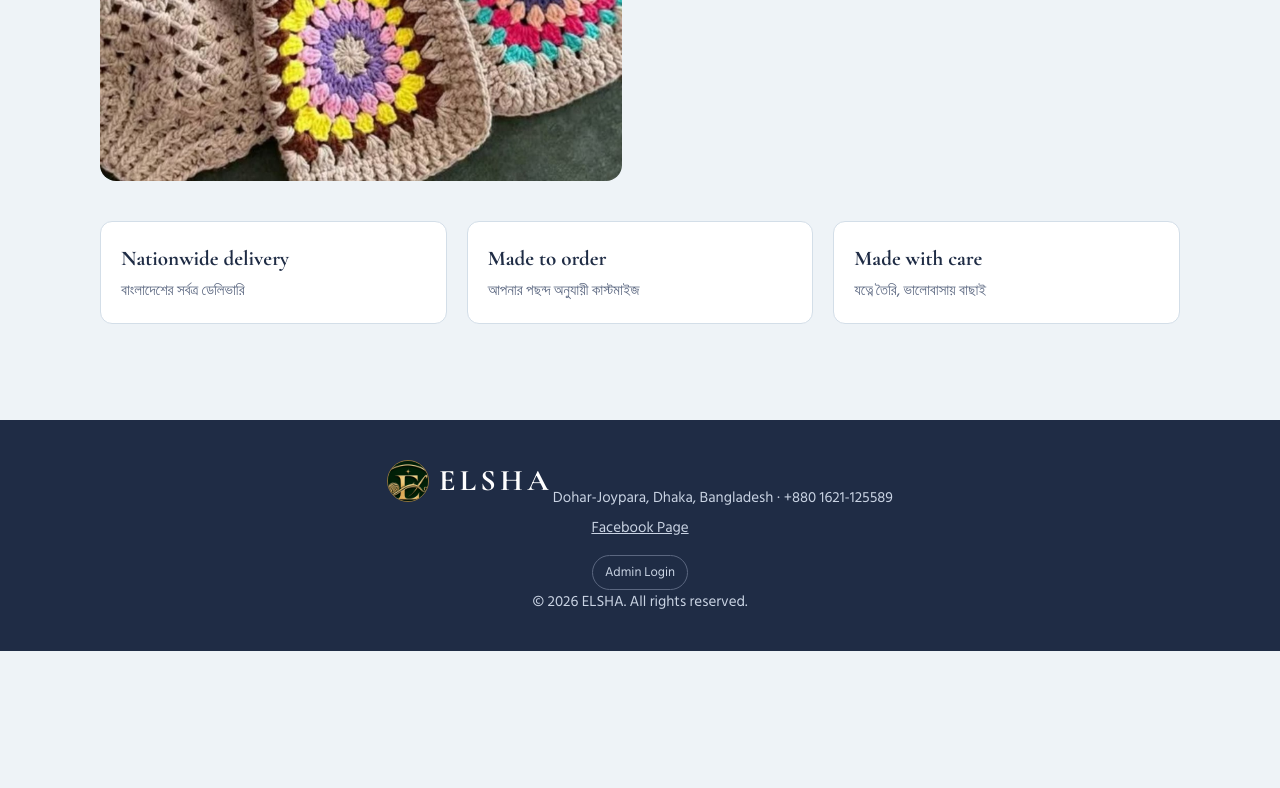
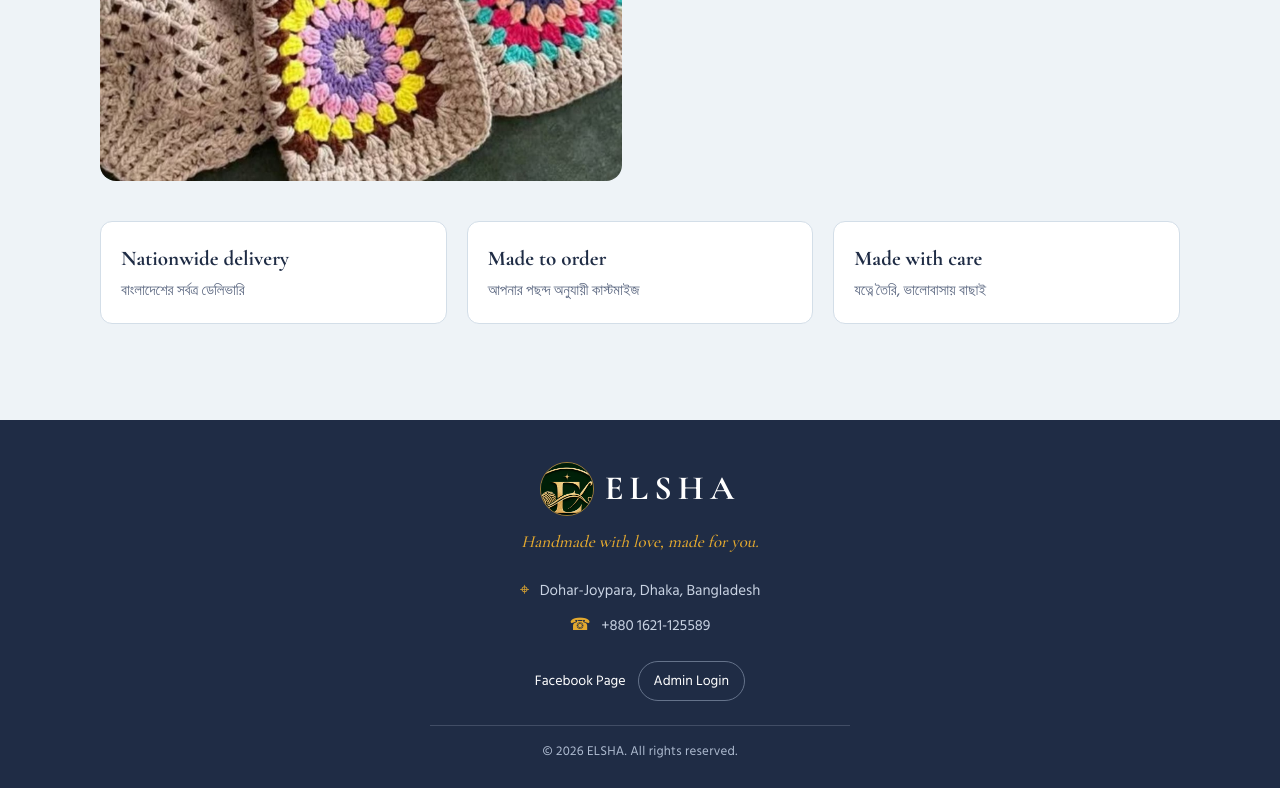
Before and after one commit to shawonlgg2-lab/Elsha, a plain HTML site: page index.html in a window 1280 px wide. Shown: the part 2907-3695 px from the top of the page. Before the commit the page ends 3558 px from the top, so only its background shows below. Drawn offline with nearby package versions, Linux system fonts and the light colour scheme; no server answers.

Commit message:
Add files via upload

```diff
--- a/index.html
+++ b/index.html
@@ -28,6 +28,33 @@ footer .logo{display:inline-flex;align-items:center;justify-content:center;color
 footer .brand-mark{width:42px;height:42px}
 @media(max-width:780px){footer .brand-mark{width:38px;height:38px}}
 
+
+/* ELSHA footer refinement */
+.site-footer{background:var(--ink);color:#C9D3E3;padding:42px 0 26px;margin-top:40px;text-align:center}
+.footer-inner{display:flex;flex-direction:column;align-items:center;gap:0}
+.site-footer .footer-logo{display:inline-flex;align-items:center;justify-content:center;gap:11px;color:#fff;margin:0;font-size:34px;letter-spacing:.18em;line-height:1}
+.site-footer .brand-mark{width:54px;height:54px;border:1px solid rgba(227,169,47,.65)}
+.footer-tagline{font-family:var(--serif);font-size:17px;font-style:italic;color:#E3A92F;margin:12px 0 20px}
+.footer-details{display:flex;flex-direction:column;align-items:center;gap:7px;font-size:15px}
+.footer-details a{color:#C9D3E3}
+.footer-details a:hover,.footer-links a:hover{color:#fff}
+.footer-symbol{display:inline-block;color:#E3A92F;margin-right:7px;font-size:17px}
+.footer-links{display:flex;align-items:center;justify-content:center;gap:12px;margin-top:22px}
+.footer-links a{color:#fff;font-size:14px}
+.footer-admin{border:1px solid #65738B;border-radius:999px;padding:7px 15px;transition:background .2s,border-color .2s}
+.footer-admin:hover{background:#30415F;border-color:#E3A92F}
+.footer-divider{width:min(100%,420px);height:1px;background:rgba(201,211,227,.2);margin:24px 0 15px}
+.footer-copy{font-size:13px;color:#AEBBD0;letter-spacing:.02em}
+@media(max-width:780px){
+  .site-footer{padding:34px 0 22px;margin-top:28px}
+  .site-footer .footer-logo{font-size:30px;gap:9px}
+  .site-footer .brand-mark{width:48px;height:48px}
+  .footer-tagline{font-size:16px;margin:10px 0 18px}
+  .footer-details{font-size:14px;gap:8px}
+  .footer-links{gap:10px;margin-top:20px}
+  .footer-copy{font-size:12px}
+}
+
 @media(prefers-reduced-motion:reduce){*{transition:none!important;scroll-behavior:auto!important}}
 </style>
 </head>
@@ -40,7 +67,25 @@ footer .brand-mark{width:42px;height:42px}
 <section class="sec" id="custom"><div class="wrap"><div class="custom"><div><h2>Custom Made, Just for You</h2><p style="margin-top:12px">ELSHA-র প্রতিটি পোশাক অর্ডার পাওয়ার পর আপনার জন্য আলাদাভাবে বানানো হয়। তাই রং, সাইজ ও ডিজাইন সবই আপনার পছন্দমতো।</p><p style="margin-top:20px"><a class="btn alt" href="#" data-contact>এখনই অর্ডার করুন</a></p></div><div class="steps"><div><b>পছন্দ বেছে নিন</b><span>কালেকশন থেকে ডিজাইন নির্বাচন করুন।</span></div><div><b>রং ও মাপ জানান</b><span>ফোনে আপনার পছন্দ ও সাইজ জানান।</span></div><div><b>আমরা হাতে বানাই</b><span>যত্ন নিয়ে তৈরি করে সারা বাংলাদেশে পাঠাই।</span></div></div></div></div></section>
 <section class="sec" id="story"><div class="wrap"><div class="story"><img src="assets/images/colorful-crochet-knit.jpg" alt="রঙিন হাতে বোনা ক্রোশে নিটওয়্যার"><div><h2>Every stitch, with care</h2><p>ELSHA বিশ্বাস করে, সুন্দর পোশাক শুধু ট্রেন্ড নয়—এটি যত্ন আর ভালোবাসার প্রকাশ। ছোটদের আরামদায়ক ক্রোশে পোশাক থেকে শুরু করে প্রতিটি হ্যান্ডমেড ডিজাইনে আমরা রাখি নিখুঁত বুনন।</p></div></div><div class="trust"><div><b>Nationwide delivery</b><span>বাংলাদেশের সর্বত্র ডেলিভারি</span></div><div><b>Made to order</b><span>আপনার পছন্দ অনুযায়ী কাস্টমাইজ</span></div><div><b>Made with care</b><span>যত্নে তৈরি, ভালোবাসায় বাছাই</span></div></div></div></section>
 </main>
-<footer><div class="wrap"><span class="logo footer-logo"><img class="brand-mark" src="assets/images/elsha-mark.png" alt="ELSHA crochet logo"><span>ELSHA</span></span>Dohar-Joypara, Dhaka, Bangladesh · <a href="tel:+8801621125589">+880 1621-125589</a><br><a href="https://www.facebook.com/profile.php?id=61559866586686&mibextid=ZbWKwL" target="_blank" rel="noopener" style="text-decoration:underline">Facebook Page</a><br><a href="https://shawonlgg2-lab.github.io/Elsha/admin.html" class="admin-link" target="_blank" rel="noopener" style="display:inline-block;margin-top:14px;color:#C9D3E3;border-color:#5B6780">Admin Login</a><br>© 2026 ELSHA. All rights reserved.</div></footer>
+<footer class="site-footer">
+  <div class="wrap footer-inner">
+    <a class="logo footer-logo" href="#top" aria-label="ELSHA Home">
+      <img class="brand-mark" src="assets/images/elsha-mark.png" alt="ELSHA crochet logo">
+      <span>ELSHA</span>
+    </a>
+    <p class="footer-tagline">Handmade with love, made for you.</p>
+    <div class="footer-details">
+      <span><span class="footer-symbol">⌖</span> Dohar-Joypara, Dhaka, Bangladesh</span>
+      <a href="tel:+8801621125589"><span class="footer-symbol">☎</span> +880 1621-125589</a>
+    </div>
+    <div class="footer-links">
+      <a href="https://www.facebook.com/profile.php?id=61559866586686&mibextid=ZbWKwL" target="_blank" rel="noopener">Facebook Page</a>
+      <a href="https://shawonlgg2-lab.github.io/Elsha/admin.html" class="footer-admin" target="_blank" rel="noopener">Admin Login</a>
+    </div>
+    <div class="footer-divider"></div>
+    <p class="footer-copy">© 2026 ELSHA. All rights reserved.</p>
+  </div>
+</footer>
 <dialog id="pd" aria-label="Product details"><button class="x" aria-label="বন্ধ করুন" data-close>×</button><div class="pd"><img id="pi" alt=""><div class="t"><h3 id="pn"></h3><p id="pdsc"></p><ul id="pf"></ul><div class="btns"><button class="btn alt" id="pwa" type="button">অর্ডার করুন</button><a class="btn line" href="#" data-contact>যোগাযোগ</a></div></div></div></dialog>
 <dialog id="ct" aria-label="Contact"><button class="x" aria-label="বন্ধ করুন" data-close>×</button><div class="ct"><h3>যোগাযোগ করুন</h3><p style="color:var(--soft)">কাস্টম অর্ডার বা যেকোনো প্রশ্নে আমাদের জানান।</p><div class="row"><small>Phone / WhatsApp</small><a href="tel:+8801621125589">+8801621125589</a></div><div class="row"><small>Address</small><b style="font-size:19px">Dohar-Joypara<br>Dhaka-Bangladesh</b></div><div class="btns" style="display:flex;gap:10px;justify-content:center;flex-wrap:wrap"><a class="btn" href="tel:+8801621125589">কল করুন</a><a class="btn alt" href="https://wa.me/8801621125589" target="_blank" rel="noopener">WhatsApp</a><a class="btn line" href="https://www.facebook.com/profile.php?id=61559866586686&mibextid=ZbWKwL" target="_blank" rel="noopener">Facebook</a></div></div></dialog>
 <dialog id="checkoutDlg" aria-label="ELSHA Checkout">
```
